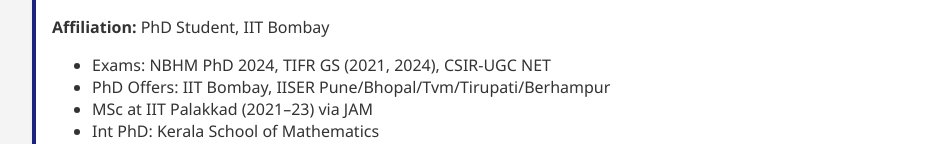
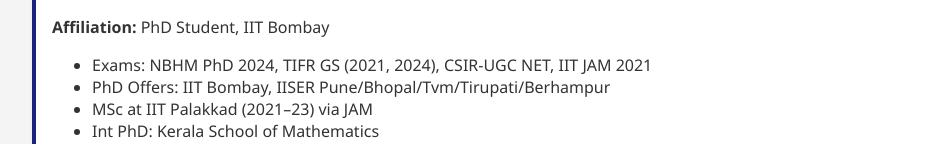
Before and after one commit to cygnusx251/math, a plain HTML site: page index.html in a window 1280 px wide. Shown: the part 876-1020 px from the top of the page, without its empty margins (128-1064 px from the left). Drawn offline with Linux system fonts and the light colour scheme.

Commit message:
Update index.html

```diff
--- a/index.html
+++ b/index.html
@@ -90,7 +90,7 @@
         <h3>Indrashis Gain</h3>
         <p><strong>Affiliation:</strong> PhD Student, IIT Bombay</p>
         <ul>
-          <li>Exams: NBHM PhD 2024, TIFR GS (2021, 2024), CSIR-UGC NET</li>
+          <li>Exams: NBHM PhD 2024, TIFR GS (2021, 2024), CSIR-UGC NET, IIT JAM 2021</li>
           <li>PhD Offers: IIT Bombay, IISER Pune/Bhopal/Tvm/Tirupati/Berhampur</li>
           <li>MSc at IIT Palakkad (2021–23) via JAM</li>
           <li>Int PhD: Kerala School of Mathematics</li>
```
